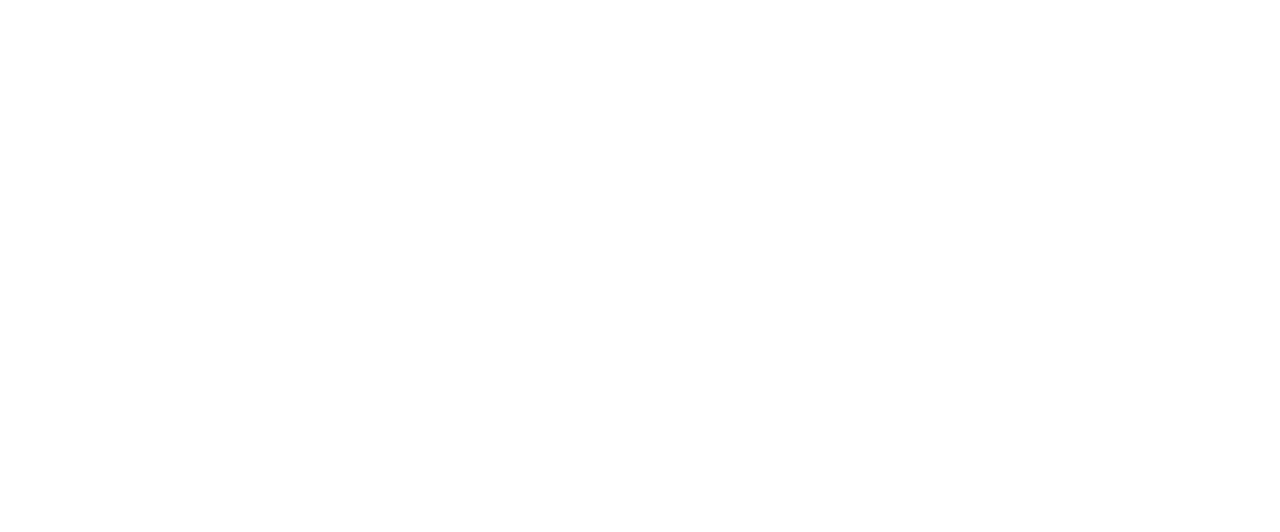
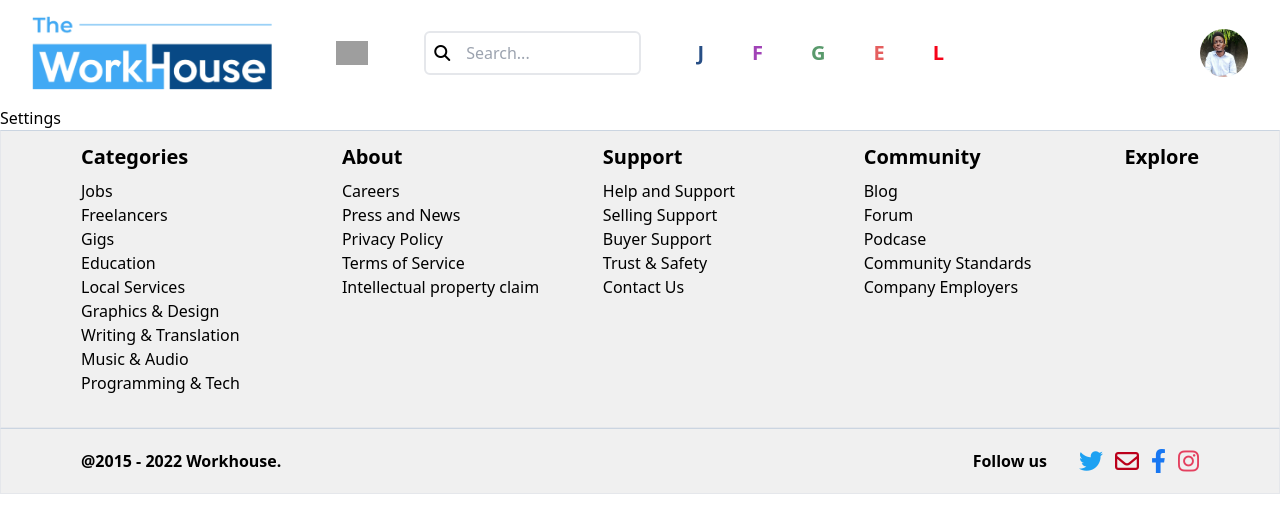
Before and after one commit to Dev-SalamSheikh/Workhouse-Project, a React (Create React App) app: page /settings in a window 1280 px wide. Before the commit this address had no page. Shown: the top 532 px of the page. Built offline with nearby package versions, Linux system fonts and the light colour scheme; grey boxes are pictures that could not be loaded.

Commit message:
job searchpage fixed

```diff
--- a/src/App.js
+++ b/src/App.js
@@ -17,6 +17,7 @@
 import "swiper/css";
 import "swiper/css/navigation";
 import Blogs from "./Pages/Blogs";
+import Settings from "./Pages/Settings";
 
 function App() {
   return (
@@ -35,6 +36,7 @@
         <Route path="/localservices" element={<LocalServices />} />
         <Route path="/podcast" element={<Podcasts />} />
         <Route path="/blogs" element={<Blogs />} />
+        <Route path="/settings" element={<Settings />} />
         <Route path="/register" element={<Register />} />
         <Route path="/login" element={<Login />} />
       </Routes>
--- /dev/null
+++ b/src/Pages/Settings.jsx
@@ -0,0 +1,14 @@
+import Navbar from "../components/Navbar";
+import Footer from "../components/Footer";
+
+const Settings = () => {
+  return (
+    <div>
+      <Navbar />
+      <h1>Settings</h1>
+      <Footer />
+    </div>
+  );
+};
+
+export default Settings;
--- a/src/components/JobSearchBar.jsx
+++ b/src/components/JobSearchBar.jsx
@@ -4,7 +4,7 @@
   const [searchData, setSearchData] = useState("");
   return (
     <div className="bg-Banner">
-      <div className="lg:pt-16 pt-8 pb-8 container mx-auto px-4 md:px-0">
+      <div className="lg:pt-16 pt-8 pb-8 container w-10/12 mx-auto">
         <div
           className={`py-7 lg:py-14 rounded-xl ${
             jobsearch ? "bg-searchbarBg" : "bg-freelancerBg"
--- a/src/components/JobSearchCards.jsx
+++ b/src/components/JobSearchCards.jsx
@@ -39,7 +39,7 @@
   ];
   return (
     <div className="bg-Banner pb-10">
-      <div className="container mx-auto">
+      <div className="container mx-auto w-10/12">
         <div className="flex justify-between gap-4 flex-wrap lg:flex-nowrap">
           {/* Left Side */}
           {toggleFilter && (
@@ -88,7 +88,7 @@
           )}
           {/* Right Side */}
           <div
-            className={`right px-4 lg:px-0 md:w-full ${
+            className={`right lg:px-0 md:w-full ${
               toggleFilter === true ? "lg:w-10/12" : "lg:w-full"
             } flex gap-8`}
           >
--- a/src/components/Navbar.jsx
+++ b/src/components/Navbar.jsx
@@ -192,6 +192,10 @@
     {
       name: "Blogs",
       link: "/blogs",
+    },
+    {
+      name: "Settings",
+      link: "/settings",
     },
   ];
 
```
